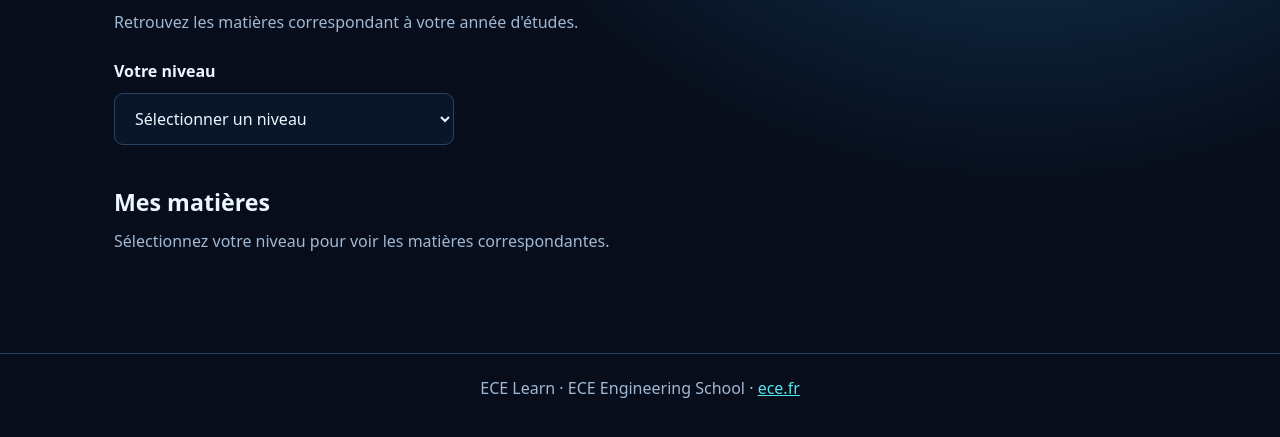
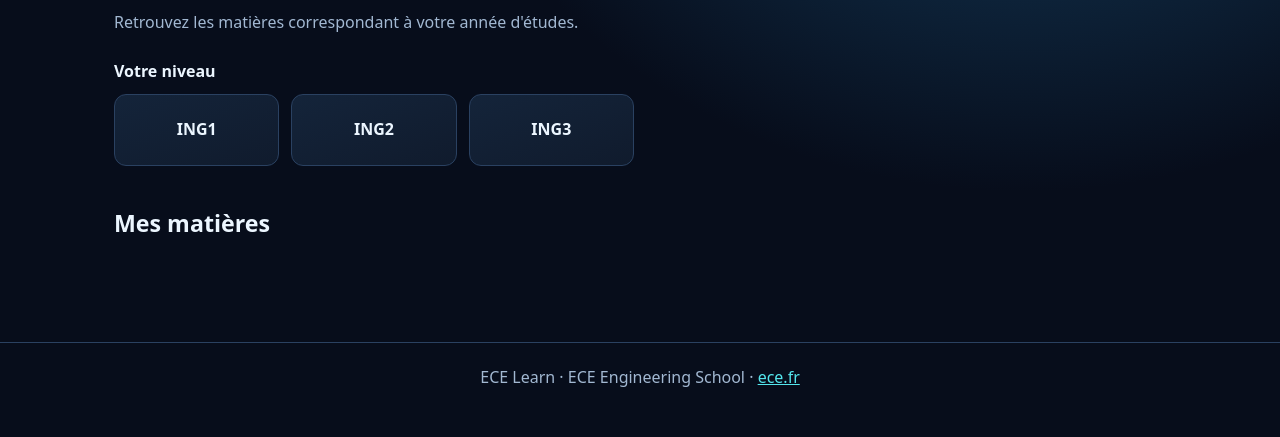
Before and after one commit to bm-ece/ece-learn-preview, a plain HTML site: page index.html in a window 1280 px wide. Shown: the part 251-688 px from the top of the page. Drawn offline with Linux system fonts and the light colour scheme.

Commit message:
preview: aligner portail sur palette Linux et cartes ING

```diff
--- a/index.html
+++ b/index.html
@@ -12,7 +12,7 @@
 <body>
   <header><div class="brand"><img src="assets/ece-logo.jpg" alt="Logo ECE" width="54" height="54"><div><h1>ECE Learn</h1><p>Votre espace d'apprentissage interactif</p></div></div></header>
   <main>
-    <section class="intro"><h2>Choisissez votre niveau</h2><p>Retrouvez les matières correspondant à votre année d'études.</p><label for="level">Votre niveau</label><select id="level"><option value="">Sélectionner un niveau</option><option value="ING1">ING1</option><option value="ING2">ING2</option><option value="ING3">ING3</option></select></section>
+    <section class="intro"><h2>Choisissez votre niveau</h2><p>Retrouvez les matières correspondant à votre année d'études.</p><div class="level-label" id="level-label">Votre niveau</div><div class="level-options" role="group" aria-labelledby="level-label"><button type="button" class="level-option" data-level="ING1" aria-pressed="false">ING1</button><button type="button" class="level-option" data-level="ING2" aria-pressed="false">ING2</button><button type="button" class="level-option" data-level="ING3" aria-pressed="false">ING3</button></div></section>
     <section aria-label="Matières correspondant au niveau"><h2 class="courses-title">Mes matières</h2><p id="course-message" role="status" aria-live="polite"></p><div class="courses" id="courses"></div></section>
   </main>
   <footer>ECE Learn · ECE Engineering School · <a href="https://www.ece.fr/" rel="noopener noreferrer" target="_blank">ece.fr</a></footer>
```
